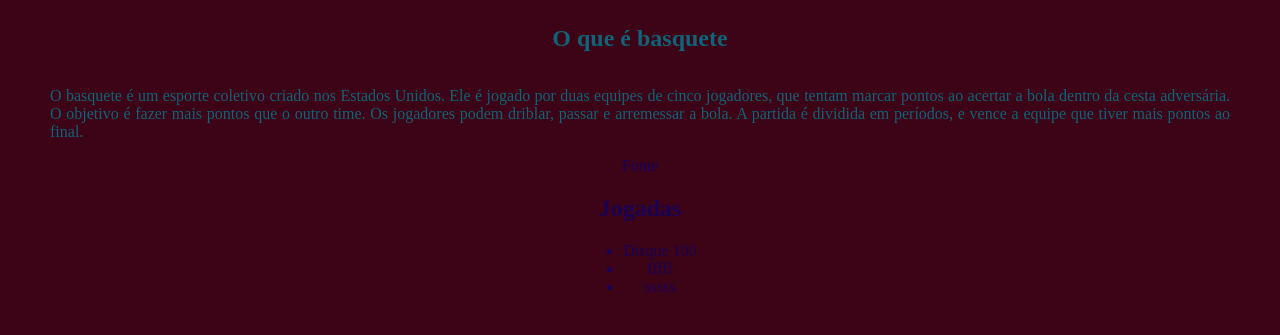
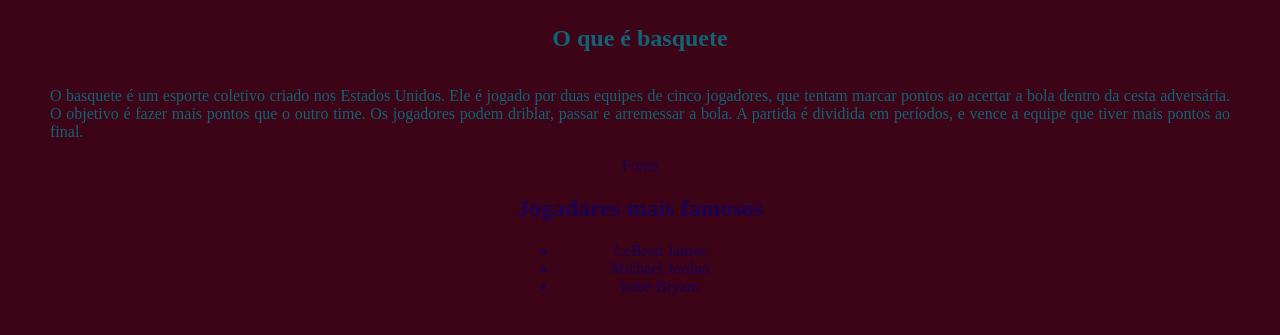
Before and after one commit to almeidamiguel02-hub/cirando-um-site, a plain HTML site: page index.html in a window 1280 px wide. Shown: the part 145-480 px from the top of the page. Drawn offline with Linux system fonts and the light colour scheme.

Commit message:
mudanças

```diff
--- a/index.html
+++ b/index.html
@@ -17,13 +17,13 @@
 O objetivo é fazer mais pontos que o outro time. Os jogadores podem driblar, passar e arremessar a bola. A partida é dividida em períodos, e vence a equipe que tiver mais pontos ao final.
     </p>
     <a href="https://brasilescola.uol.com.br/sociologia/bullying.htm"target="blank">Fonte</a&gt;
-    <img src="https://encrypted-tbn0.gstatic.com/images?q=tbn:ANd9GcRZaU7b5XQP1Bk84SkSwIJrbdL3zpFIV6XROHXZLvEgJw&s=10"alt="Imagem de alguns meninos apontando os dedos para um menino sentado no chão de cabeça baixa">
-         <h2>Jogadas</h2>
+    <img srchttps://www.365scores.com/pt-br/news/magazine/a-historia-do-basquete/>
+         <h2>Jogadares mais famosos</h2>
     <ul>
-    <li>Disque 100</li>
-      <li>fffff</li>
+    <li>LeBron James</li>
+      <li>Michael Jordan</li>
 
-      <li>sssss</li>
+      <li>kobe Bryant</li>
     </ul>
 
      <button id='botao_tema'> Modo Escuro </button>
```
